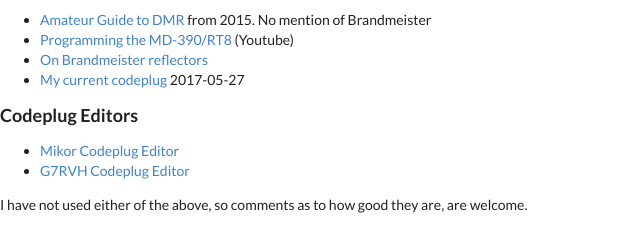
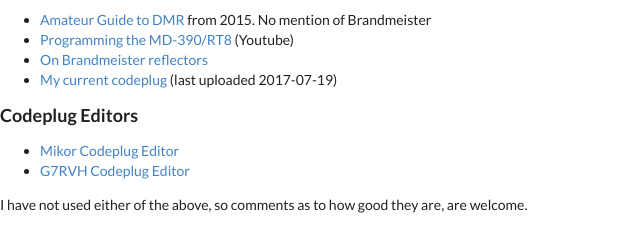
Before and after one commit to jpronans/jpronans.github.io, a plain HTML site: page ei7ig/dmr.html in a window 1280 px wide. Shown: the part 526-766 px from the top of the page, 0-640 px from the left. Drawn offline with nearby package versions, Linux system fonts and the light colour scheme.

Commit message:
Minor update

```diff
--- a/ei7ig/dmr.html
+++ b/ei7ig/dmr.html
@@ -37,7 +37,7 @@
     <li><a href="http://www.dmr-marc.net/media/Amateur_Radio_Guide_to_DMR_Rev_I_20150510.pdf">Amateur Guide to DMR</a> from 2015. No mention of Brandmeister</li>
     <li><a href="https://www.youtube.com/watch?v=sDBosrVDrOA">Programming the MD-390/RT8</a> (Youtube)</li>
     <li><a href="http://brandmeisternetwork.blogspot.ie/2016/12/brandmeister-reflectors-talkgroups-list.html">On Brandmeister reflectors</a></li>
-    <li><a href="public/files/codeplug-ei7ig.rdt">My current codeplug</a> 2017-05-27</li>
+    <li><a href="public/files/codeplug-ei7ig.rdt">My current codeplug</a> (last uploaded 2017-07-19)</li>
     </ul>
     </section>
     <section>
```
